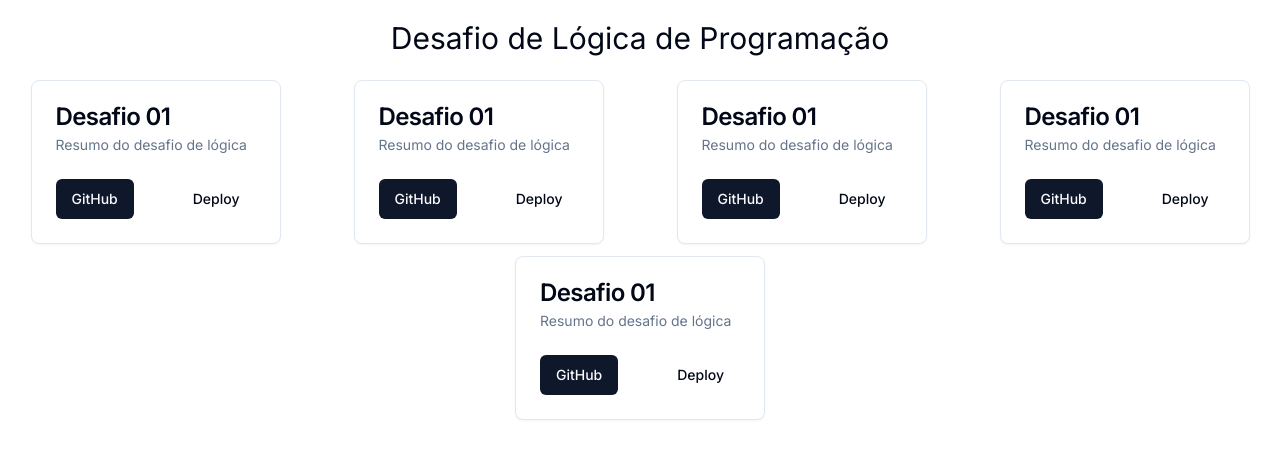
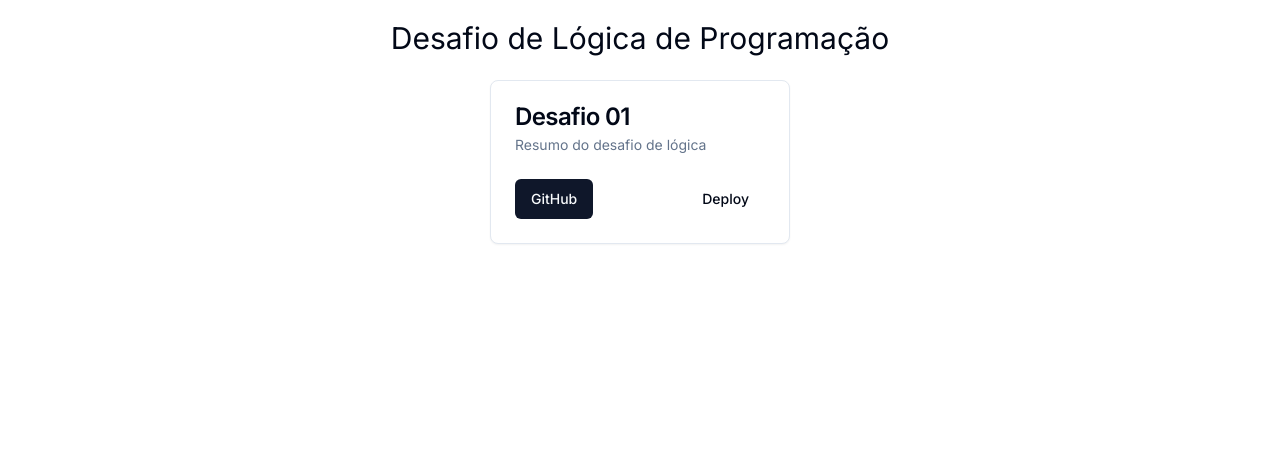
Before and after one commit to darioreisjr/desafiodelogicadeprogramacao, a Next.js app: page / in a window 1280 px wide. Shown: the top 458 px of the page. Built offline with nearby package versions, Linux system fonts and the light colour scheme.

Commit message:
updating project page

```diff
--- a/src/app/layout.tsx
+++ b/src/app/layout.tsx
@@ -5,8 +5,8 @@ import { Inter } from 'next/font/google'
 const inter = Inter({ subsets: ['latin'] })
 
 export const metadata: Metadata = {
-  title: 'Create Next App',
-  description: 'Generated by create next app',
+  title: 'Desafio de Lógica | Dario Reis',
+  description: 'Fazendo desafio de lógica',
 }
 
 export default function RootLayout({
--- a/src/app/page.tsx
+++ b/src/app/page.tsx
@@ -9,60 +9,36 @@ import {
   CardHeader,
   CardTitle,
 } from "@/components/ui/card"
+import Link from "next/link"
 
 export default function Home() {
   return (
     <>
       <h1 className="text-center mt-5 text-3xl" >Desafio de Lógica de Programação</h1>
       <div className="flex flex-col md:flex-row items-center justify-around flex-wrap gap-3 mb-6 mt-6">
-        <Card className="w-[300px] md:w-[250px]">
+        <Card className="w-[400px] md:w-[300px]">
           <CardHeader>
             <CardTitle>Desafio 01</CardTitle>
             <CardDescription>Resumo do desafio de lógica</CardDescription>
           </CardHeader>
           <CardFooter className="flex justify-between">
-          <Button>GitHub</Button>
-            <Button variant="ghost">Deploy</Button>
-          </CardFooter>
-        </Card>
-        <Card className="w-[300px] md:w-[250px]">
-          <CardHeader>
-            <CardTitle>Desafio 01</CardTitle>
-            <CardDescription>Resumo do desafio de lógica</CardDescription>
-          </CardHeader>
-          <CardFooter className="flex justify-between">
-            <Button>GitHub</Button>
-            <Button variant="ghost">Deploy</Button>
-          </CardFooter>
-        </Card>
-        <Card className="w-[300px] md:w-[250px]">
-          <CardHeader>
-            <CardTitle>Desafio 01</CardTitle>
-            <CardDescription>Resumo do desafio de lógica</CardDescription>
-          </CardHeader>
-          <CardFooter className="flex justify-between">
-          <Button>GitHub</Button>
-            <Button variant="ghost">Deploy</Button>
-          </CardFooter>
-        </Card>
-        <Card className="w-[300px] md:w-[250px]">
-          <CardHeader>
-            <CardTitle>Desafio 01</CardTitle>
-            <CardDescription>Resumo do desafio de lógica</CardDescription>
-          </CardHeader>
-          <CardFooter className="flex justify-between">
-          <Button>GitHub</Button>
-            <Button variant="ghost">Deploy</Button>
-          </CardFooter>
-        </Card>
-        <Card className="w-[300px] md:w-[250px]">
-          <CardHeader>
-            <CardTitle>Desafio 01</CardTitle>
-            <CardDescription>Resumo do desafio de lógica</CardDescription>
-          </CardHeader>
-          <CardFooter className="flex justify-between">
-          <Button>GitHub</Button>
-            <Button variant="ghost">Deploy</Button>
+            <Button>
+              <Link
+                href="https://github.com/darioreisjr/desafiodelogicadeprogramacao/tree/main/src/app/(routes)/desafio-1"
+                target="_blank"
+              >
+                GitHub
+              </Link>
+            </Button>
+            <Button
+              variant="ghost"
+            >
+              <Link
+                href="/desafio-1"
+              >
+                Deploy
+              </Link>
+            </Button>
           </CardFooter>
         </Card>
       </div>
```
